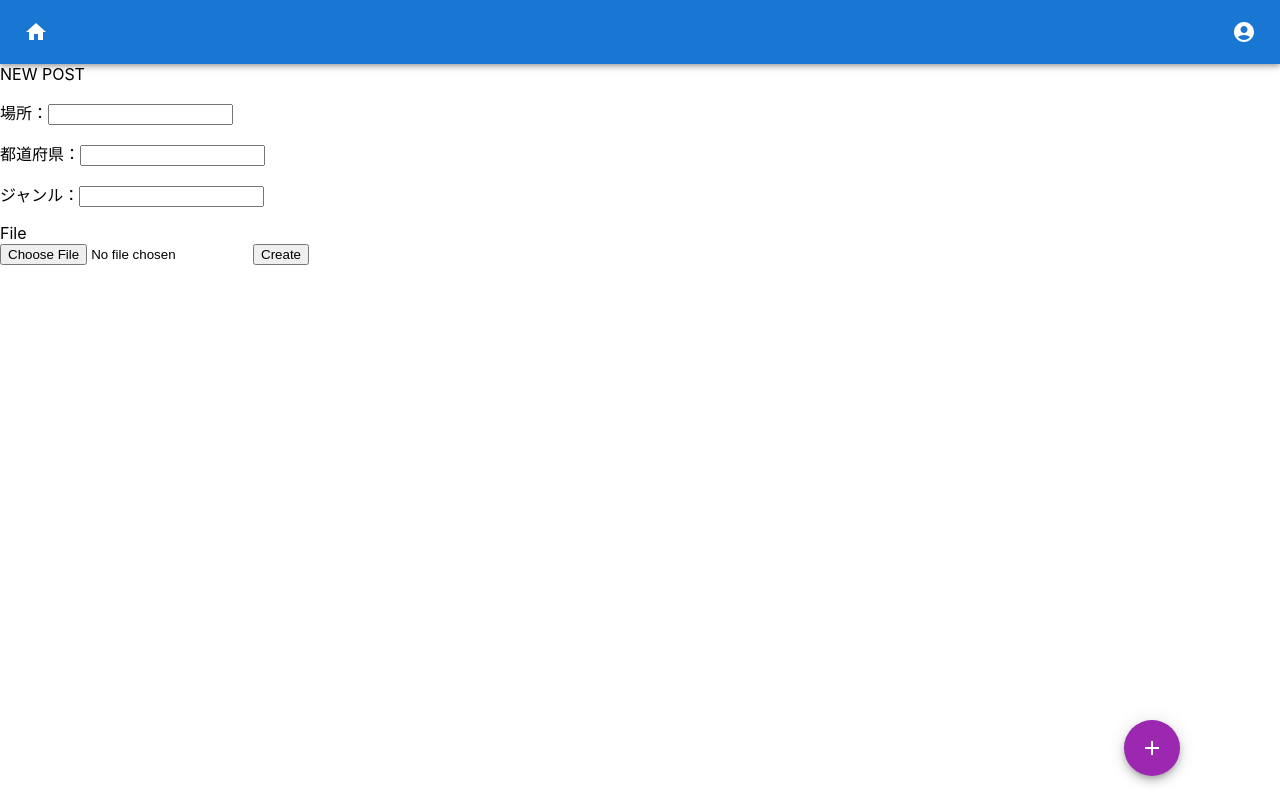
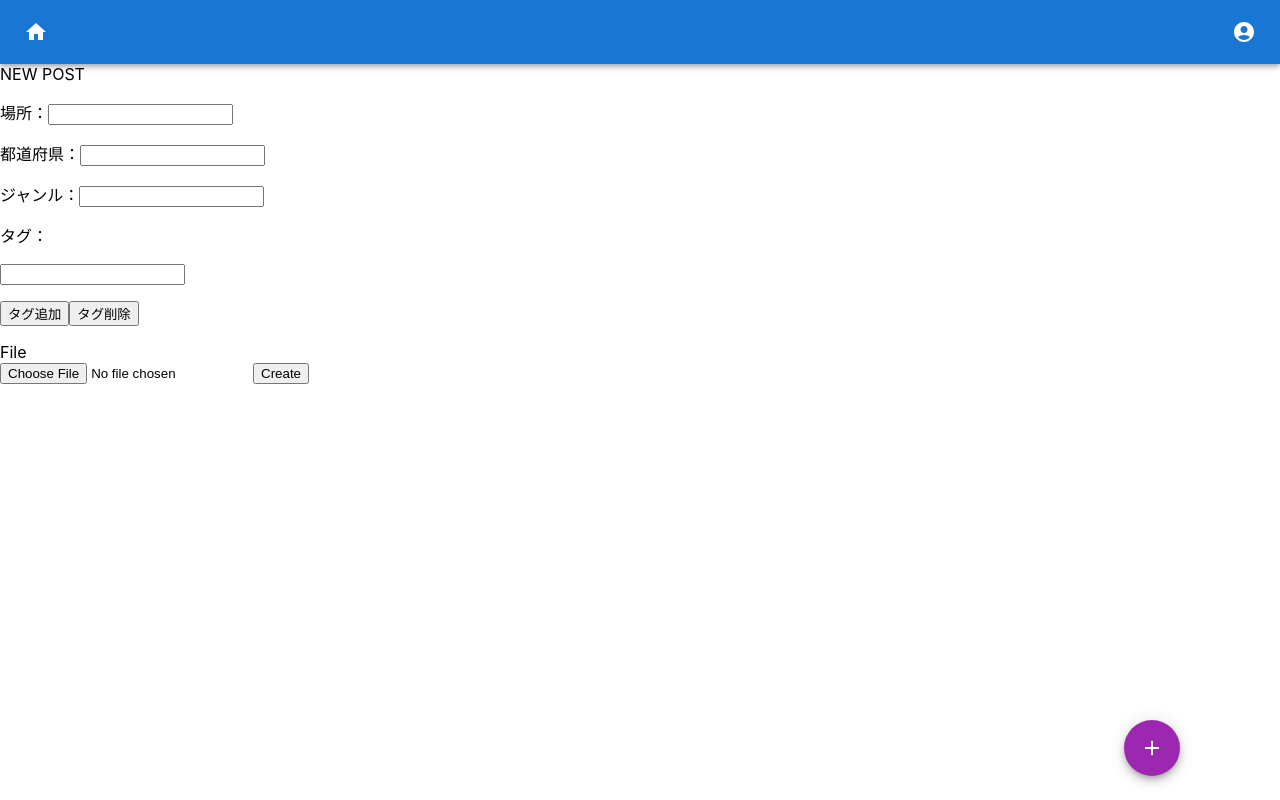
Before and after one commit to guchio33/voyage, a React (Create React App) app in the folder frontend/: page /newpost in a window 1280 px wide. Built offline with nearby package versions, Linux system fonts and the light colour scheme.

Commit message:
タグ追加

```diff
--- a/frontend/src/component/NewPost.tsx
+++ b/frontend/src/component/NewPost.tsx
@@ -8,6 +8,7 @@ export const NewPost: VFC = memo(() => {
   const [genre, setGenre] = useState('');
   const [image, setImage] = useState<File | null>(null)
   const [place, setPlace] = useState('');
+  const [tags, setTags] = useState(['']);
 
   const history = useNavigate()
 
@@ -24,6 +25,7 @@ export const NewPost: VFC = memo(() => {
     formData.append('post[place]', place)
     formData.append('post[prefecture]', prefecture)
     formData.append('post[genre]', genre)
+    formData.append('post[tag]', tags.join(','))
 
     return formData
   }
@@ -38,6 +40,18 @@ export const NewPost: VFC = memo(() => {
       })
   }
 
+  //タグの数を変える関数
+  const addTag = () => {
+    let tags2 = [...tags]
+    tags2.push('')
+    setTags(tags2)
+  }
+  const deleteTag = () => {
+    let tags2 = [...tags]
+    tags2.pop()
+    setTags(tags2)
+  }
+
   return (
     <>
       <div>NEW POST</div>
@@ -46,9 +60,22 @@ export const NewPost: VFC = memo(() => {
       <p>都道府県：<input type="text" value={prefecture} onChange={(e) => setPrefecture(e.target.value)} /></p>
 
       <p>ジャンル：<input type="text" value={genre} onChange={(e) => setGenre(e.target.value)} /></p>
+
+      <p>タグ：</p>
+      {tags.map((tag, index) =>
+        <p key={index}><input type="text" value={tag} onChange={(e) => {
+          let tags2 = [...tags]
+          tags2[index] = e.target.value;
+          setTags(tags2)
+        }} />
+        </p>
+      )}
+
+      <p><button onClick={addTag}>タグ追加</button><button onClick={deleteTag}>タグ削除</button></p>
+
       <div>File</div>
       <input type="file" onChange={(e) => selectImage(e)} />
-        <button onClick={sendFormData}  color="white" >Create</button>
+      <button onClick={sendFormData} color="white" >Create</button>
     </>
   )
 })
```
Lines whose indentation alone changed are shown as unchanged.
